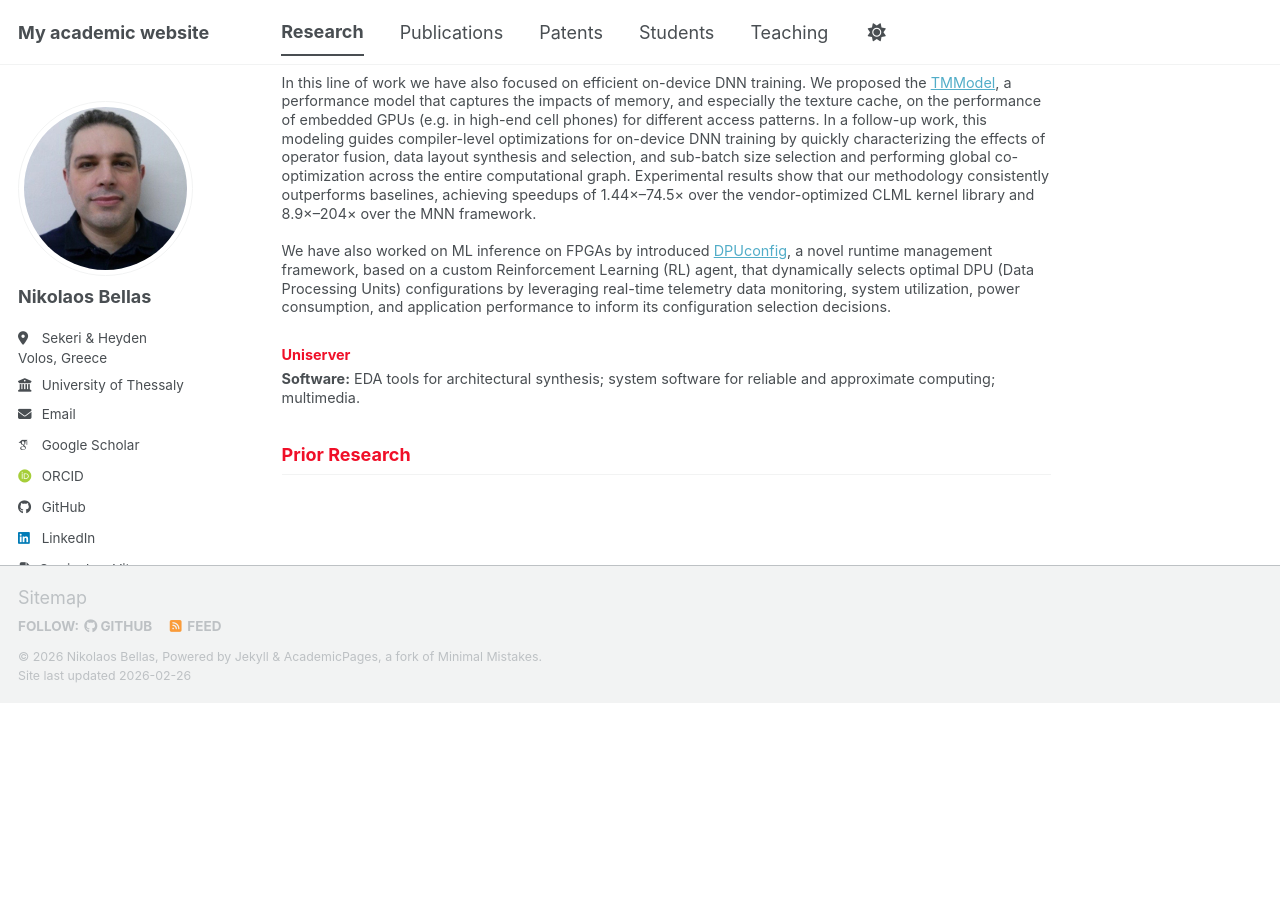
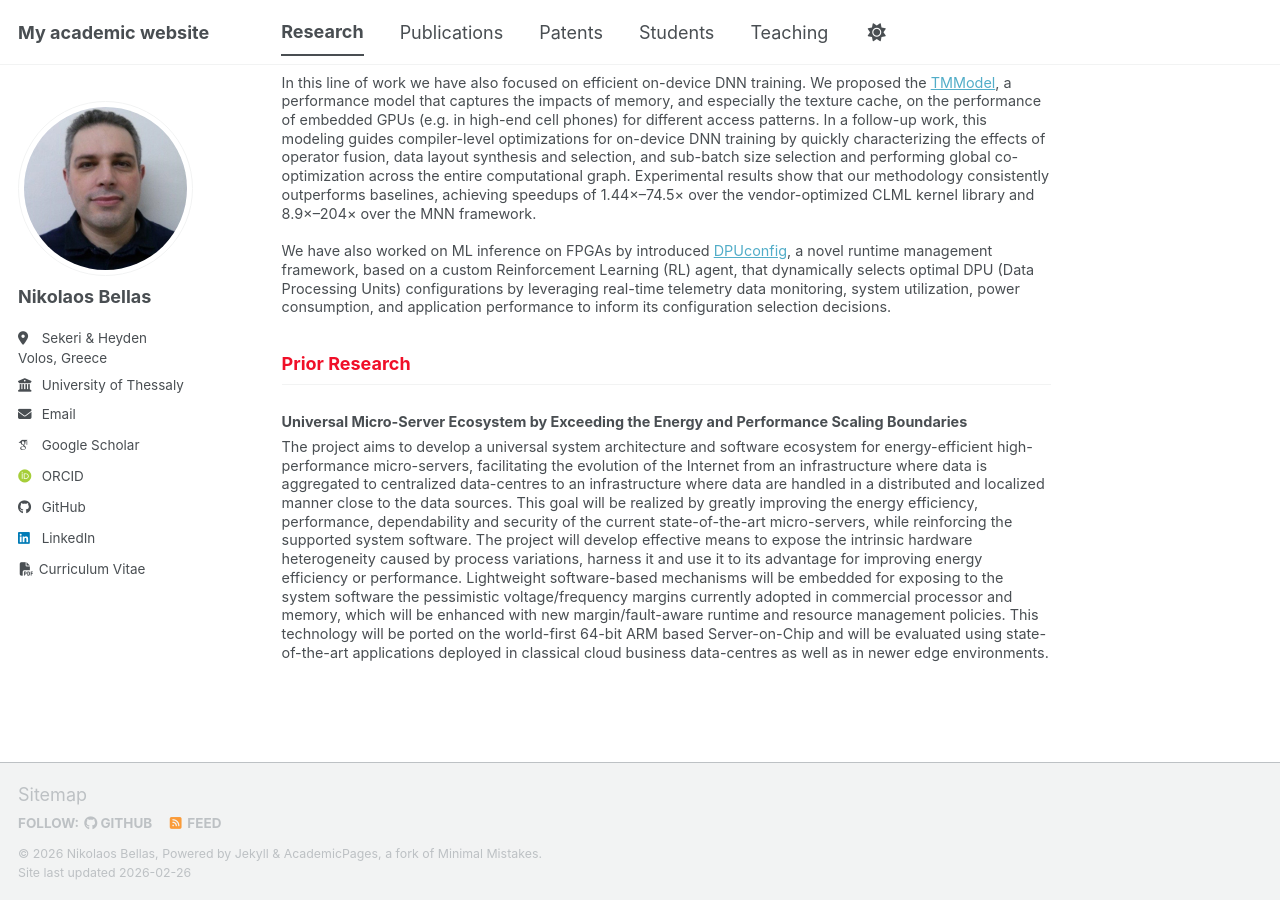
Before and after one commit to nbellas/nbellas.github.io, a Jekyll site: the page built from _pages/research.md, in a window 1280 px wide and 900 px high, scrolled down 657 px. Built offline with Jekyll 4.4.1, drawn with Linux system fonts in a browser that asks for light colours; some web fonts are replaced; a script bundle is joined from its source files by our own code; library files that are not in the unit come from our copies; before the commit the page ends 1360 px from its top, so only the background shows below that.

Commit message:
Update research.md

```diff
--- a/_pages/research.md
+++ b/_pages/research.md
@@ -25,10 +25,10 @@ In this line of work we have also focused on efficient on-device DNN training. W
 We have also worked on ML inference on FPGAs by introduced [DPUconfig](/files/DATE_2026.pdf), a novel runtime management framework, based on a custom Reinforcement Learning (RL) agent, that dynamically selects
 optimal DPU (Data Processing Units) configurations by leveraging real-time telemetry data monitoring, system utilization, power consumption, and application performance to inform its configuration selection decisions.
 
-<h3 style="color: #f00f28;">Uniserver</h3>
-**Software:** EDA tools for architectural synthesis; system software for reliable and approximate computing; multimedia.
 
 <h2 style="color: #f00f28;">Prior Research</h2>
 
+<h3>Universal Micro-Server Ecosystem by Exceeding the Energy and Performance Scaling Boundaries</h3>
 
+The project aims to develop a universal system architecture and software ecosystem for energy-efficient high-performance micro-servers, facilitating the evolution of the Internet from an infrastructure where data is aggregated to centralized data-centres to an infrastructure where data are handled in a distributed and localized manner close to the data sources. This goal will be realized by greatly improving the energy efficiency, performance, dependability and security of the current state-of-the-art micro-servers, while reinforcing the supported system software. The project will develop effective means to expose the intrinsic hardware heterogeneity caused by process variations, harness it and use it to its advantage for improving energy efficiency or performance. Lightweight software-based mechanisms will be embedded for exposing to the system software the pessimistic voltage/frequency margins currently adopted in commercial processor and memory, which will be enhanced with new margin/fault-aware runtime and resource management policies. This technology will be ported on the world-first 64-bit ARM based Server-on-Chip and will be evaluated using state-of-the-art applications deployed in classical cloud business data-centres as well as in newer edge environments.
 </div>
```
